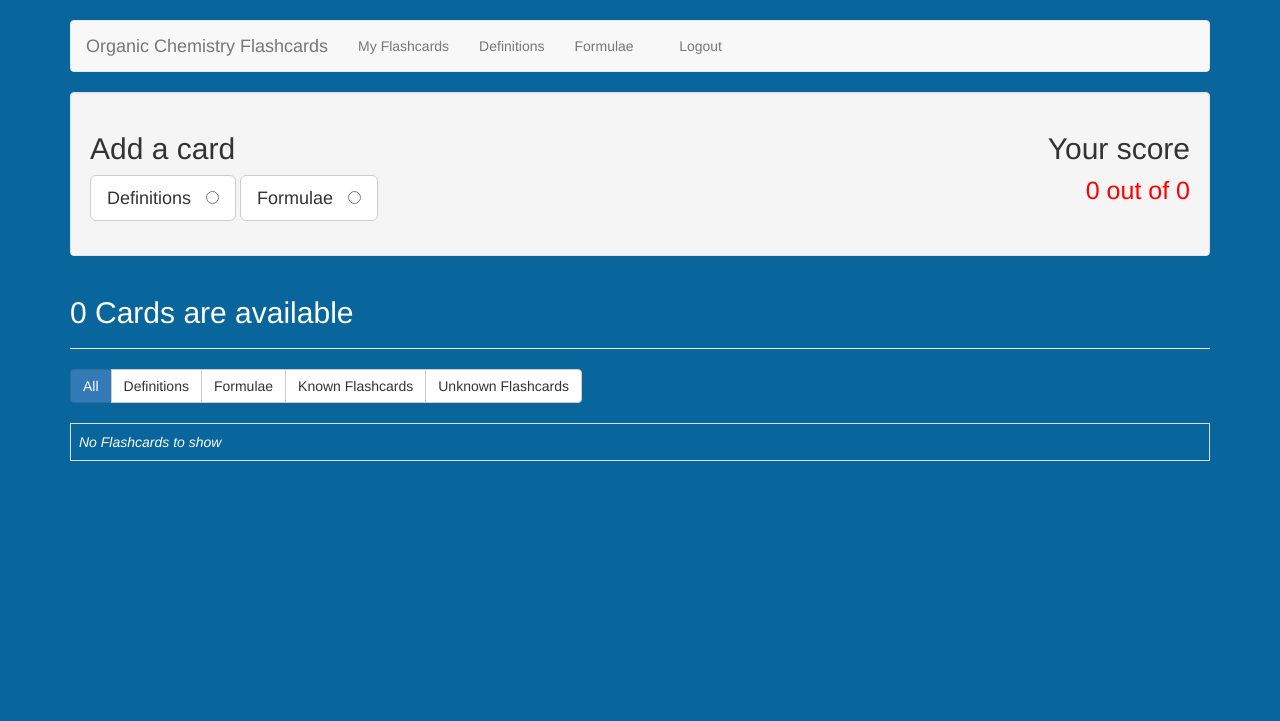
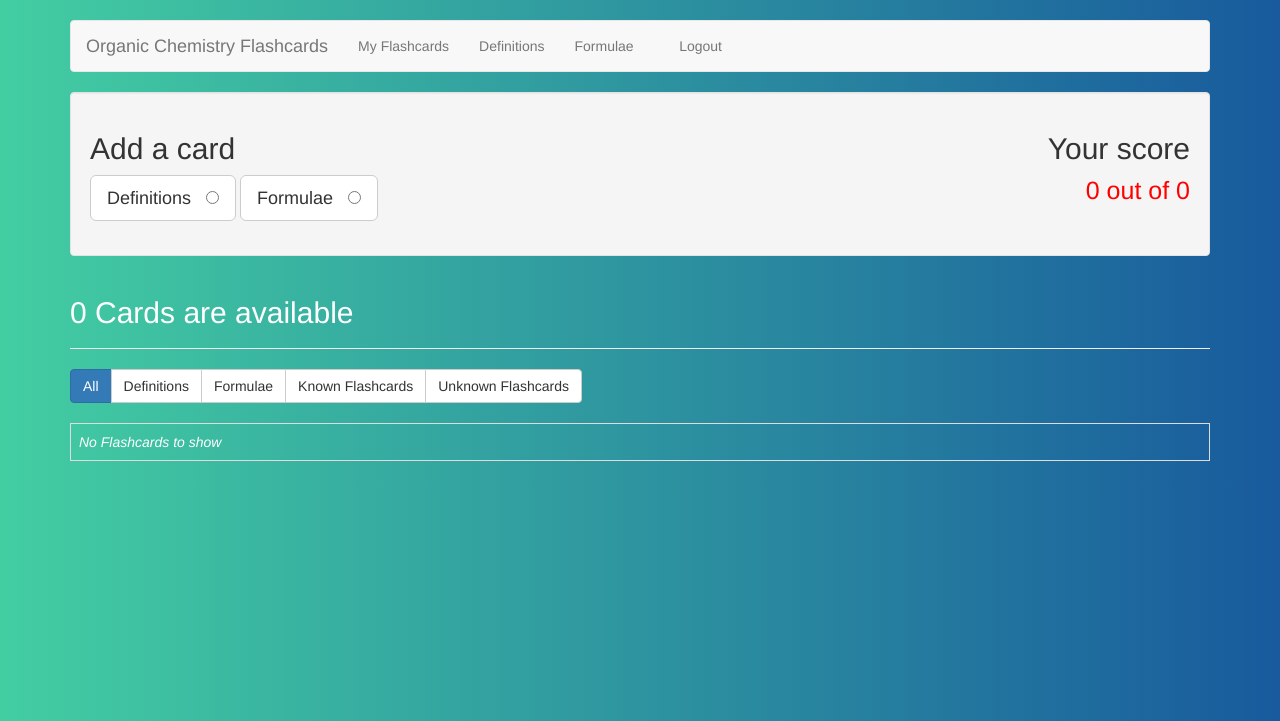
Before and after one commit to VarunTejaMaguluri0090/Organic-Chemistry-Flashcards, a Flask app: page /cards in a window 1280 px wide. Shown: the top 721 px of the page. Run offline with Flask 2, Linux system fonts and the light colour scheme; the visitor is signed in with stand-in values (Sample User, id 1); data that the repository does not hold is empty; some libraries are stand-ins or nearby versions.

Commit message:
Changed Background Color

```diff
--- a/templates/layout.html
+++ b/templates/layout.html
@@ -9,7 +9,7 @@
     <link rel="stylesheet" type="text/css" href="{{ url_for('static', filename='highlight-theme-github.css') }}" />
     <script src="{{ url_for('static', filename='highlight.pack.js') }}"></script>
 </head>
-<body style="background-color:#09669c">
+<body style="background-image: linear-gradient(to right, #43cea2,  #185a9d)">
 
     <div class="container">
         <div class="row">
```
Also changed, not shown: db/project.db, 1 other file.
